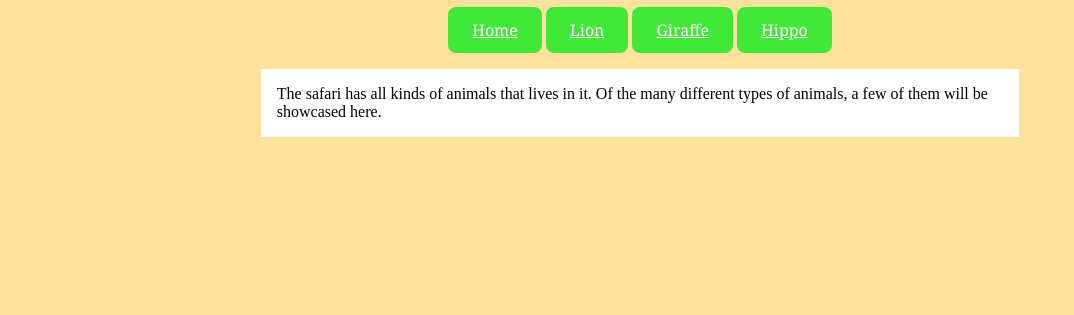
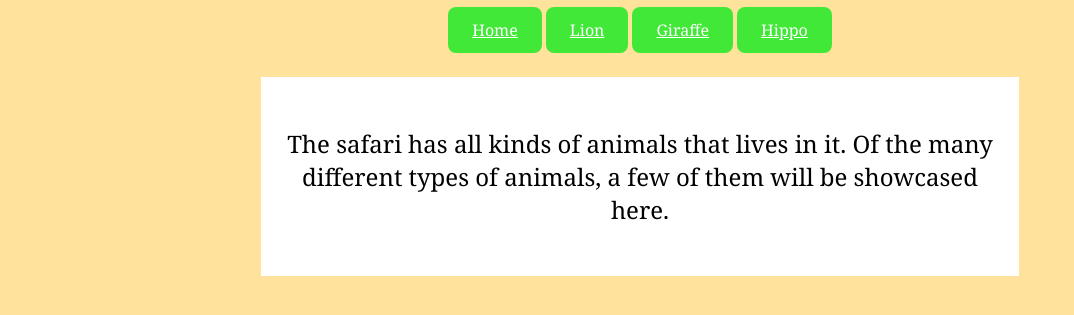
Before and after one commit to Fraekunsteine/fraekunsteine.github.io, a plain HTML site: page index.html in a window 1280 px wide. Shown: the part 287-602 px from the top of the page, without its empty margins (0-1074 px from the left). Drawn offline with Linux system fonts and the light colour scheme; a web font is replaced by a local one.

Commit message:
Update styles.css

```diff
--- a/styles.css
+++ b/styles.css
@@ -53,7 +53,7 @@ body {
   background-color: white;
 }
 .content p {
-  padding: 16px;
-  padding:
-  font: 16px Georgia, sans-serif;
+  text-align: center;
+  padding: 50px 20px;
+  font: 24px Georgia, sans-serif;
 }
```
